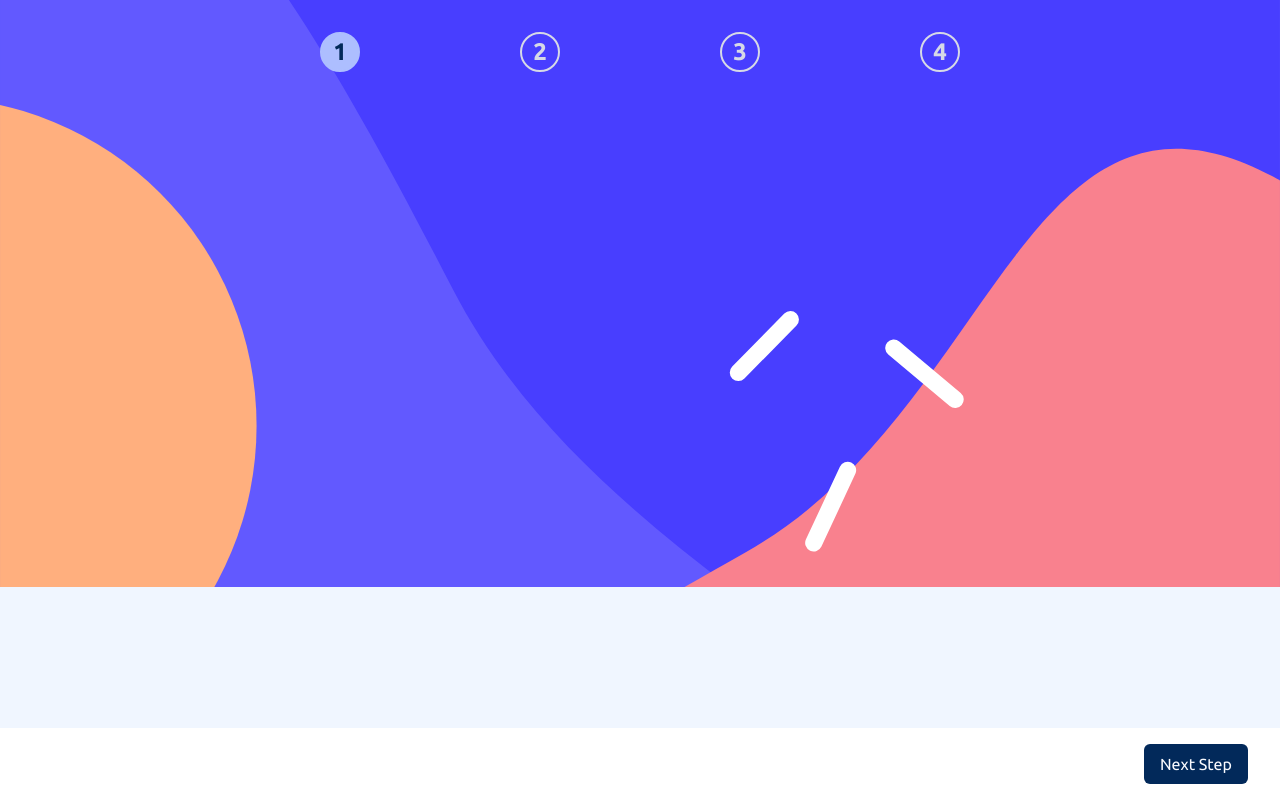
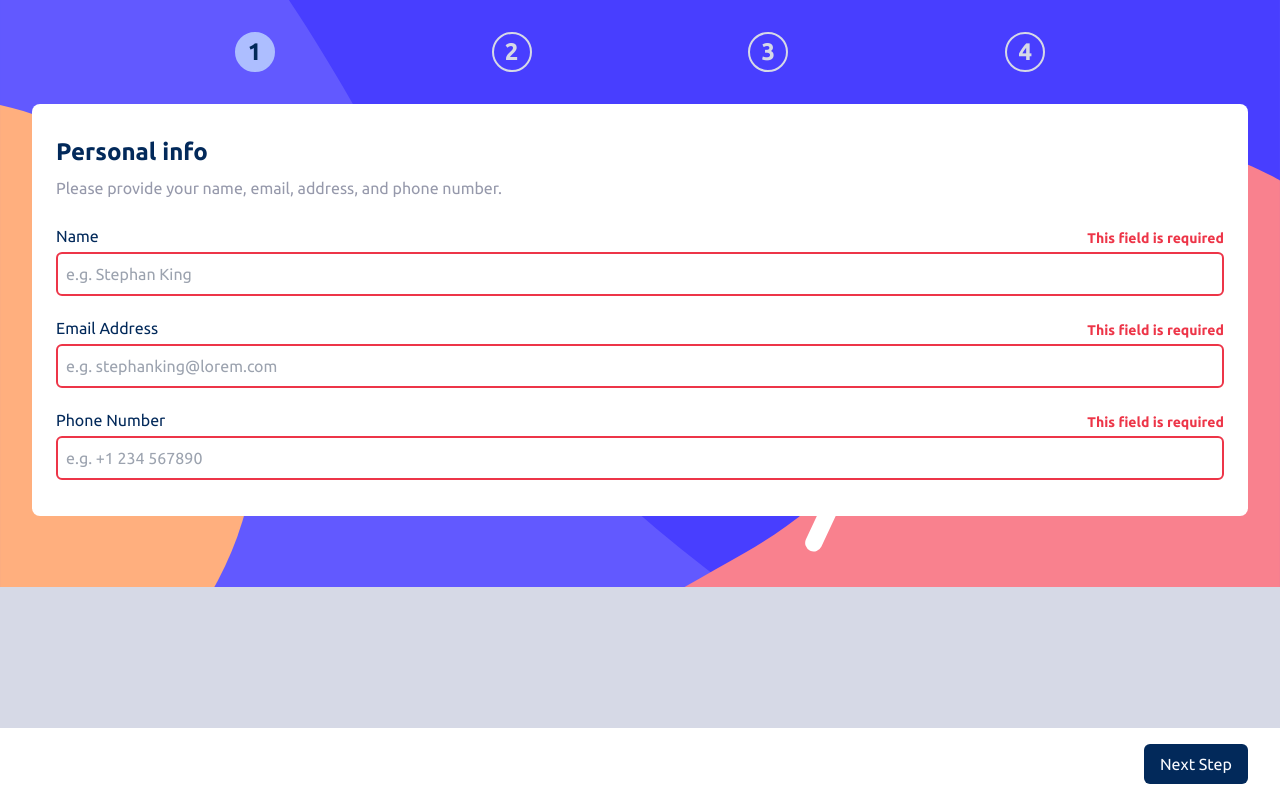
Before and after one commit to Oungseik/vue-multi-steps-form, a Vue app: page / in a window 1280 px wide. Built offline with nearby package versions, Linux system fonts and the light colour scheme.

Commit message:
feat: create personal info step

```diff
--- a/src/App.vue
+++ b/src/App.vue
@@ -1,12 +1,23 @@
 <template>
-  <main class="relative min-h-screen bg-magnolia">
-    <div class="mobile-sidebar"><img class="w-full" :src="mobileSidebar" /></div>
-    <QuestionSteps class="absolute top-8 left-1/2 -translate-x-1/2" :steps="totalSteps" :currentStep="currentStep" />
+  <main class="relative min-h-screen bg-light-gray p-8 pb-24">
+    <div class="absolute w-full top-0 left-0">
+      <img class="w-full" :src="mobileSidebar" />
+    </div>
+    <div class="relative z-10">
+      <QuestionSteps class="mx-auto" :steps="totalSteps" :currentStep="currentStep" />
 
-    <template> </template>
+      <form class="bg-white rounded-lg px-6 py-8 mt-8">
+        <FormHeader :title="form.title" :description="form.description" />
 
-    <FormNavigator class="w-full fixed bottom-0" :start="0" :end="totalSteps - 1" :current="currentStep"
-      @navigateForm="handleNavigateForm" />
+        <template v-if="currentStep === 0">
+          <Input v-for="info in form.informations" :attr="info" :error="formData.isInvalid[info.id]"
+            @inputValue="handleInput" />
+        </template>
+      </form>
+
+      <FormNavigator class="w-full fixed left-0 bottom-0" :start="0" :end="totalSteps - 1" :current="currentStep"
+        @navigateForm="handleNavigateForm" />
+    </div>
   </main>
 </template>
 
@@ -17,10 +28,11 @@ import formSteps from "./data/formSteps";
 import QuestionSteps from "./components/QuestionSteps.vue";
 import FormHeader from "./components/FormHeader.vue";
 import FormNavigator from "./components/FormNavigator.vue";
+import Input from "./components/Input.vue";
 
 export default {
   name: "App",
-  components: { FormHeader, FormNavigator, QuestionSteps },
+  components: { FormHeader, FormNavigator, Input, QuestionSteps },
   data() {
     return {
       mobileSidebar,
@@ -30,6 +42,11 @@ export default {
         name: "",
         email: "",
         phone: "",
+        isInvalid: {
+          name: true,
+          email: true,
+          phone: true,
+        },
         plan: "",
         planType: "",
         planPrice: "",
@@ -39,7 +56,16 @@ export default {
   },
 
   methods: {
+    handleInput(param) {
+      const { id, value } = param;
+      this.formData[id] = value;
+    },
+
     handleNavigateForm(event) {
+      if (this.form.title === "Personal info") {
+        console.log("validate personal info");
+      }
+
       event === "back"
         ? (this.currentStep -= 1)
         : event === "next"
@@ -48,8 +74,12 @@ export default {
             ? this.submitData()
             : undefined;
     },
-    submitData() {
-      console.log("send data to the backend");
+
+    submitData() { }
+  },
+  computed: {
+    form() {
+      return formSteps[this.currentStep];
     }
   }
 };
--- a/src/components/FormHeader.vue
+++ b/src/components/FormHeader.vue
@@ -1 +1,10 @@
-<template></template>
+<template>
+  <h2 class="font-bold text-marine-blue text-2xl">{{ title }}</h2>
+  <p class="text-cool-gray py-2">{{ description }}</p>
+</template>
+
+<script>
+export default {
+  props: ["title", "description"]
+};
+</script>
--- a/src/components/Input.vue
+++ b/src/components/Input.vue
@@ -1,7 +1,9 @@
 <template>
-  <div :class="{ error: error === true }">
-    <label :for="attr.id">{{ attr.label }}</label>
+  <div class="flex flex-col relative">
+    <label class="text-marine-blue mt-4" :for="attr.id">{{ attr.label }}</label>
     <input
+      class="text-marine-blue my-1 p-2 rounded-md border-2 border-light-gray focus-within:border-purplish-blue"
+      :class="{ 'border-strawberry-red': error }"
       :id="attr.id"
       :type="attr.type"
       :value="value"
@@ -9,8 +11,11 @@
       @input="handleInput"
       :placeholder="attr.placeholder"
     />
+
     <slot name="error">
-      <p class="error-text">This field is required</p>
+      <p v-show="error" class="font-bold text-sm text-strawberry-red absolute top-5 right-0">
+        This field is required
+      </p>
     </slot>
   </div>
 </template>
--- a/src/components/QuestionSteps.vue
+++ b/src/components/QuestionSteps.vue
@@ -1,5 +1,5 @@
 <template>
-  <ul class="flex w-1/2 justify-between" :class="class">
+  <ul class="flex w-2/3 justify-between" :class="class">
     <li
       class="border-2 border-light-gray font-bold text-2xl rounded-full w-10 h-10 flex items-center justify-center text-light-gray"
       v-for="step in [...Array(steps).keys()]"
--- a/src/data/formSteps.js
+++ b/src/data/formSteps.js
@@ -25,7 +25,7 @@ export default [
         id: "phone",
         type: "text",
         label: "Phone Number",
-        placeholder: "+1 234 567890",
+        placeholder: "e.g. +1 234 567890",
         value: ""
       }
     ]
```
Also changed, not shown: src/components/FormNavigator.vue (+10 -2 lines).
